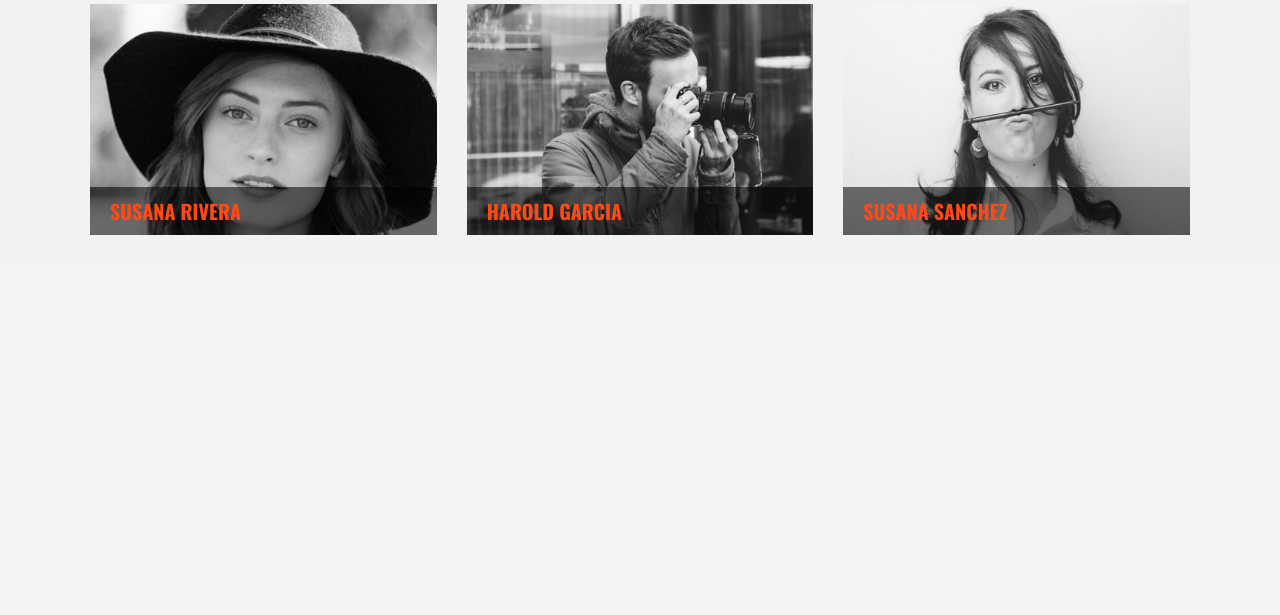
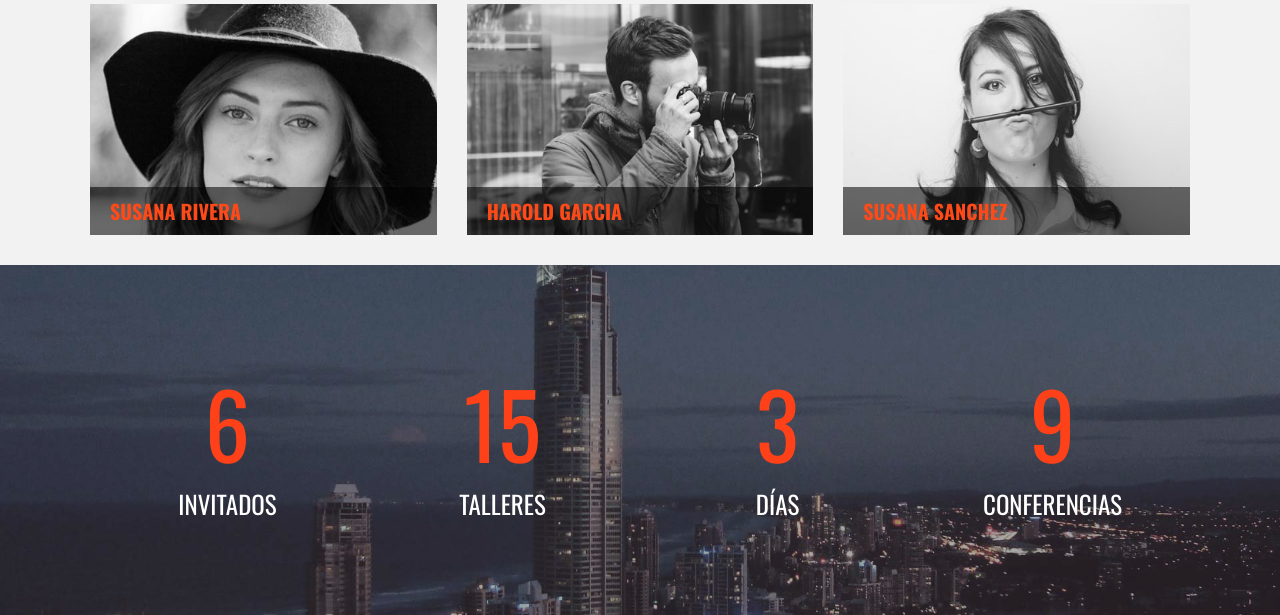
Before and after one commit to SantiM96/Complete-course, a PHP site: page / in a window 1280 px wide. Shown: the part 2337-2952 px from the top of the page. Before the commit the page ends 2572 px from the top, so only its background shows below. Run offline with PHP 8.4, Linux system fonts and the light colour scheme; some libraries are stand-ins or nearby versions.

Commit message:
add to accountant section and fix guests

```diff
--- a/css/main.css
+++ b/css/main.css
@@ -170,6 +170,7 @@ ul {
     text-transform: uppercase;
     display: block;
     text-align: center;
+    transition: 0.3s;
 }
 @media (min-width: 480px) {
     .button {
@@ -178,7 +179,6 @@ ul {
 }
 .button:hover {
     background-color: #e33000;
-    transition: 0.3s;
 }
 
 
@@ -422,25 +422,28 @@ ul {
 }
 .guest {
     position: relative;
+    overflow: hidden;
 }
 .guest img {
     max-width: 100%;
-    -webkit-filter: grayscale(1);
 }
-.guest img:hover {
+@media (min-width: 768px) {
+    .guest img {
+        -webkit-filter: grayscale(1);
+        -webkit-transition: all 0.7s ease;
+        transition: all 0.7s ease;
+    }
+}
+.guest:hover img {
     -webkit-filter: grayscale(0);
-    -webkit-transition: 0.7s;
-}
-.guest:hover {
-    -webkit-transition: 0.7s;
-    -webkit-transform:scale(1.1)
+    -webkit-transform: scale(1.1);
 }
 .guest p {
     position: absolute;
     bottom: 0;
     left: 0;
     margin: 0;
-    padding: 1rem 2rem;
+    padding: 0.3rem 0.5rem;
     background-color: #0000008c;
     width: 100%;
     text-align: left;
@@ -448,9 +451,79 @@ ul {
     font-family: 'Oswald', sans-serif;
     font-weight: bold;
     text-transform: uppercase;
-    font-size: 2rem;
+    font-size: 1.3rem;
+    -webkit-transition: all 0.7s ease;
+    transition: all 0.7s ease;
+}
+@media (min-width: 768px) {
+    .guest p {
+        font-size: 2rem;
+        padding: 1rem 2rem;
+    }
+}
+.guest:hover p {
+    bottom: -5rem;
+    opacity: 0;
+}
+@media (min-width: 768px) {
+    .guest:hover p {
+        bottom: 0;
+        opacity: 1;
+        background-color: #00000050;
+        font-size: 1.6rem;
+        padding: 0.2rem 0.5rem;
+        transition: all 0.7s ease;
+    }
+}
+@media (min-width: 1215px) {
+    .guest:hover p {
+        width: 44%;
+        font-size: 1.6rem;
+        padding: 0.4rem 1rem;
+    }
 }
 
+/** accountant **/
+.accountant {
+    background-image: url(../img/bg-resumen.jpg);
+    background-position: center;
+    background-size: cover;
+    position: relative;
+    height: 35rem;
+}
+.accountant::before {
+    content: '';
+    background-color: #00000056;
+    position: absolute;
+    top: 0;
+    bottom: 0;
+    left: 0;
+    right: 0;
+}
+.summary-event {
+    display: grid;
+    grid-template-columns: repeat(2, 1fr);
+    position: relative;
+    height: 35rem;
+}
+@media (min-width: 768px) {
+    .summary-event {
+        grid-template-columns: repeat(4, 1fr);
+    }
+}
+.summary-event li {
+    align-self: center;
+    text-align: center;
+    font-size: 2.5rem;
+    font-family: 'Oswald', sans-serif;
+    color: white;
+    text-transform: uppercase;
+}
+.number-sum {
+    font-size: 9rem;
+    margin: 0;
+    color: #fe4118;
+}
 
 
 
--- a/index.html
+++ b/index.html
@@ -151,6 +151,17 @@
         </ul><!-- .guests-list -->
     </section>
 
+    <section class="accountant">
+        <div class="container">
+            <ul class="summary-event">
+                <li><p class="number-sum">6</p> Invitados</li>
+                <li><p class="number-sum">15</p> Talleres</li>
+                <li><p class="number-sum">3</p> Días</li>
+                <li><p class="number-sum">9</p> Conferencias</li>
+            </ul>
+        </div>
+    </section>
+
 
 
     <!-- End-HTML-Code -->
```
